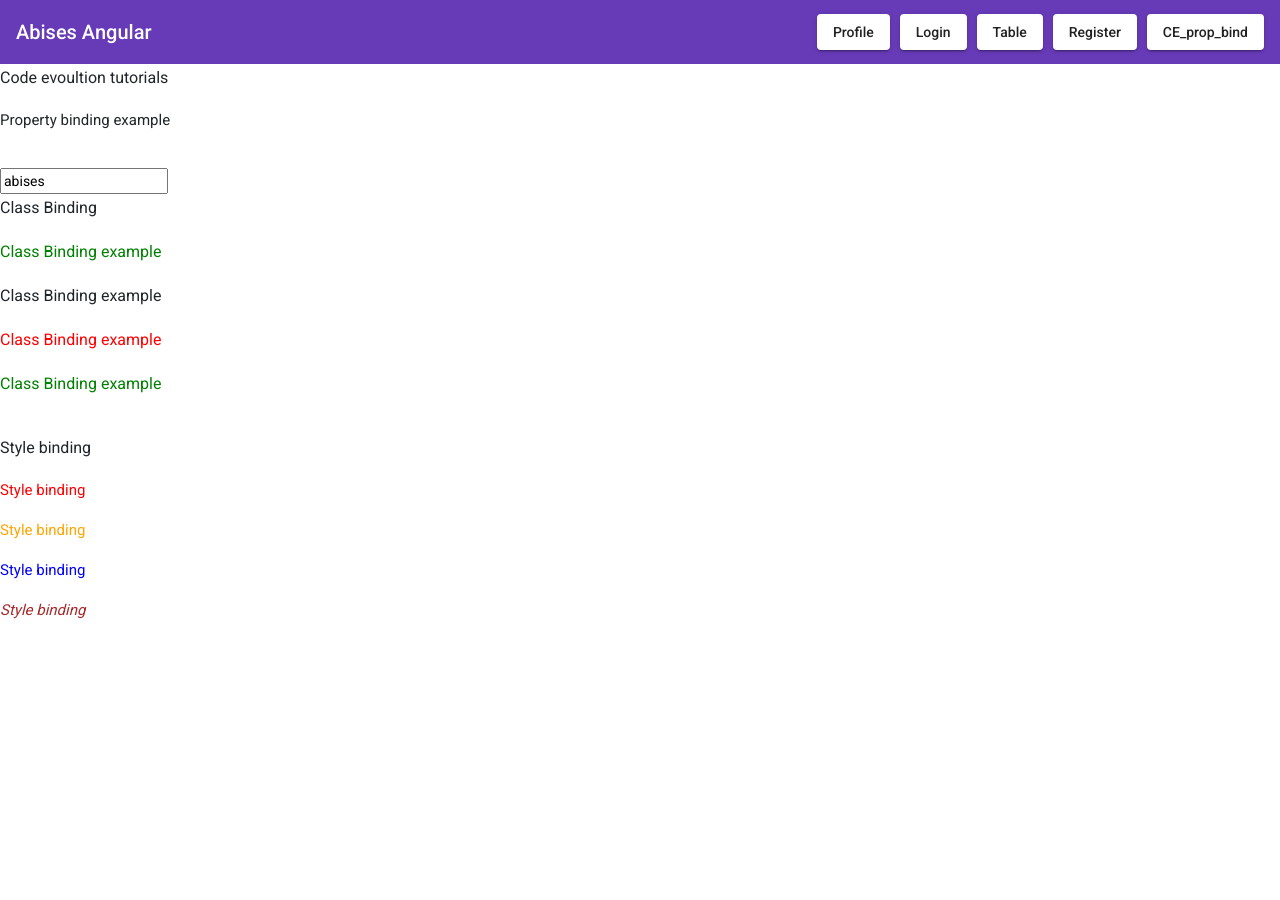
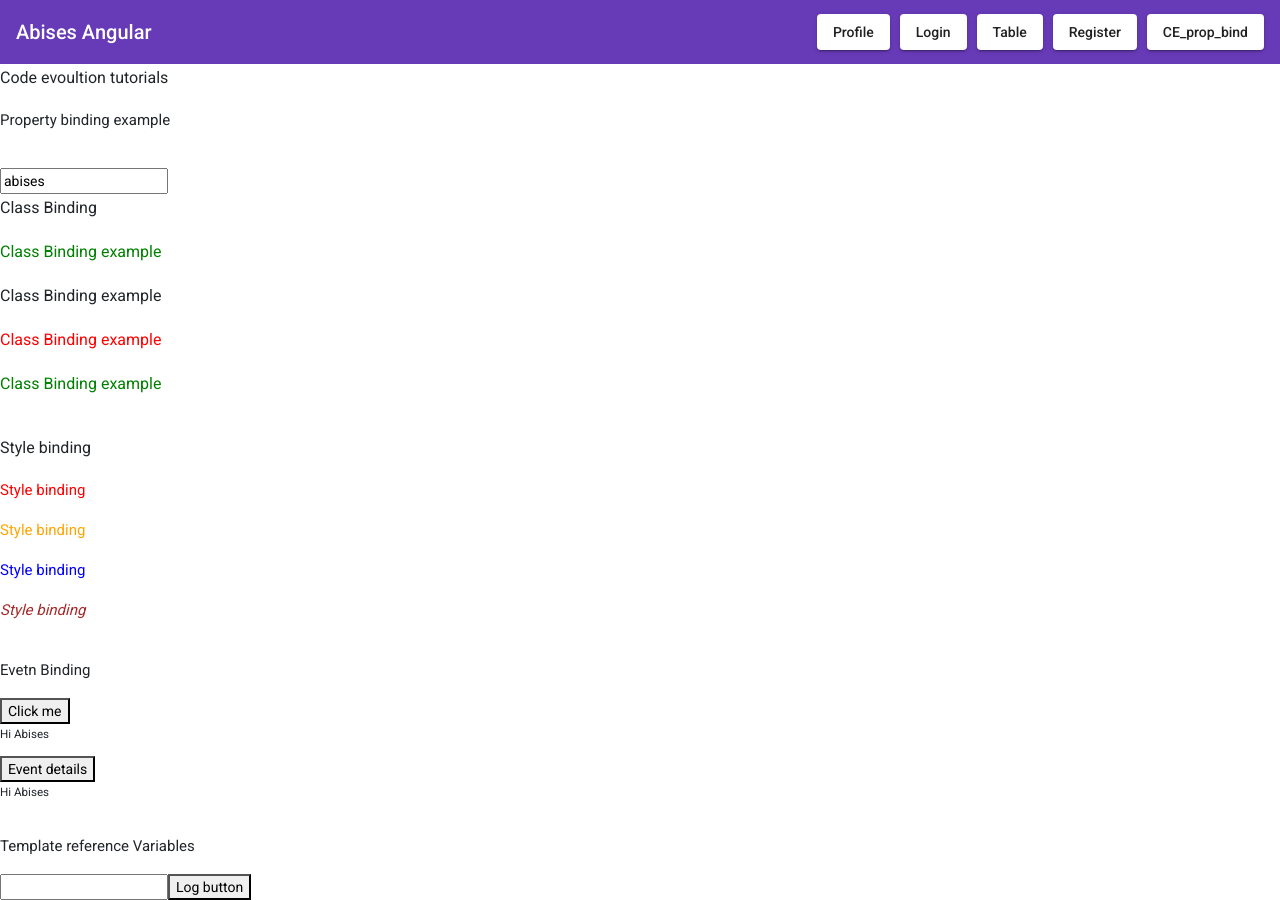
Before and after one commit to AbisesWeerasekera/angular_tutorial, an Angular app in the folder angular-material/: page /codeevolution in a window 1280 px wide. Before the commit the page ends 800 px from the top, so only its background shows below. Built offline with nearby package versions, Linux system fonts and the light colour scheme.

Commit message:
added template reference

```diff
--- a/angular-material/src/app/cevolution/cevolution.component.html
+++ b/angular-material/src/app/cevolution/cevolution.component.html
@@ -17,3 +17,15 @@
 <h4 [style.color]="highlight">Style binding</h4>
 <h4 [style.color]="hasError?'green':'blue'">Style binding</h4>
 <h4 [ngStyle]="title">Style binding</h4>
+
+<br/>
+<h4>Evetn Binding</h4>
+<button (click)="onClick1()">Click me</button>
+<h5>Hi Abises{{greeting}}</h5>
+<button (click) = "onClick($event)">Event details</button>
+<h5>Hi Abises{{greeting}}</h5>
+<br/>
+
+<h4>Template reference Variables</h4>
+<input #myInput type="text">
+<button (click)="onClick2(myInput.value)">Log button</button>
--- a/angular-material/src/app/cevolution/cevolution.component.ts
+++ b/angular-material/src/app/cevolution/cevolution.component.ts
@@ -27,9 +27,29 @@ public title = {
   fontStyle : "italic"
 }
 
+public greeting="";//event binding
+
   constructor() { }
 
   ngOnInit(): void {
   }
 
+  //event binding
+  //
+
+  onClick1(){
+    console.log("Welcome Abises");
+    this.greeting="Welcome SLT";
+  }
+
+  onClick(event:any){
+    console.log(event.type); //event means an associative array
+    this.greeting="Welcome SLT"+event;
+  }
+
+  onClick2(value:any){
+    console.log("this is the value you have entered ="+value);
+
 }
+
+}
```
